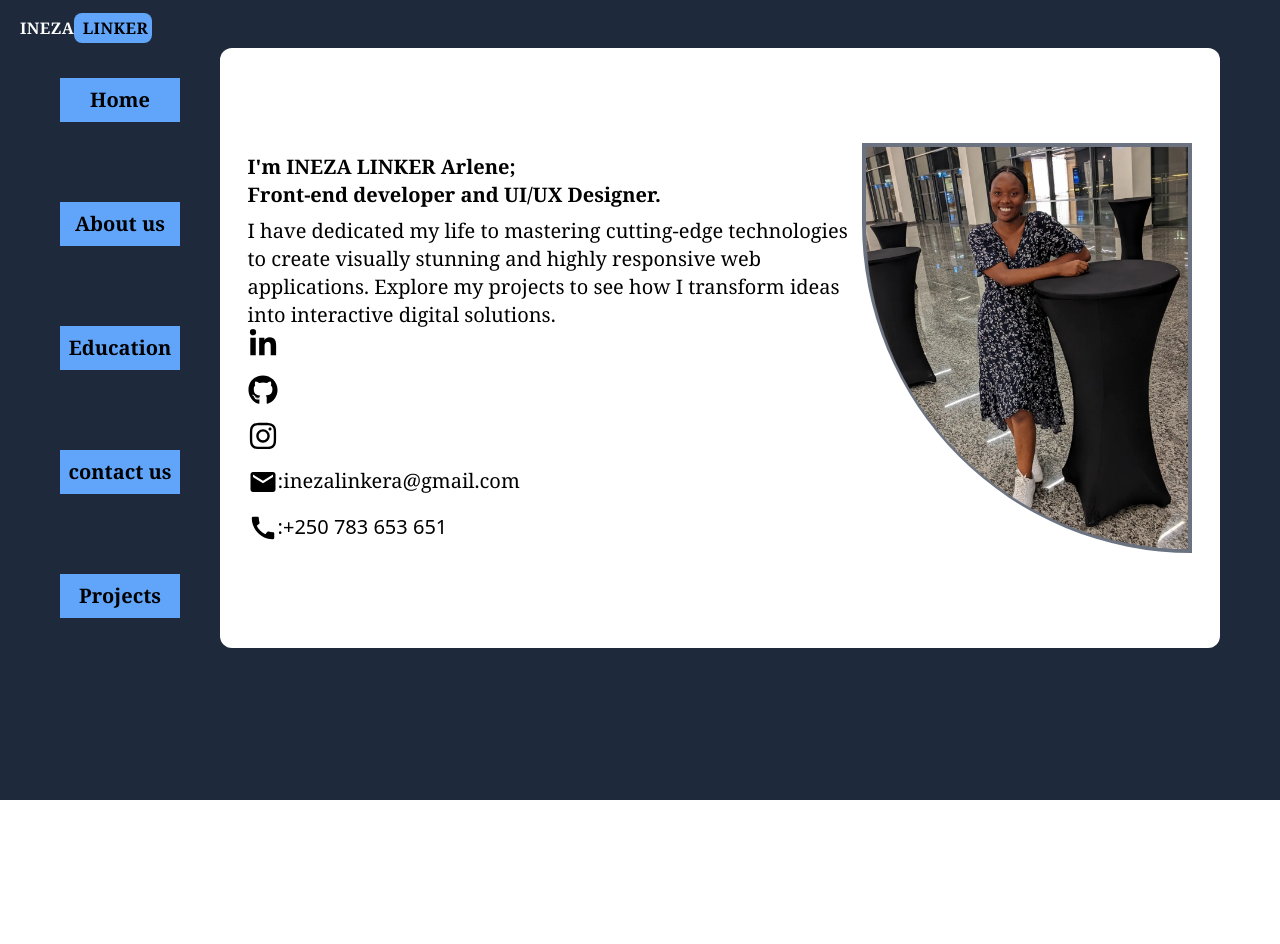
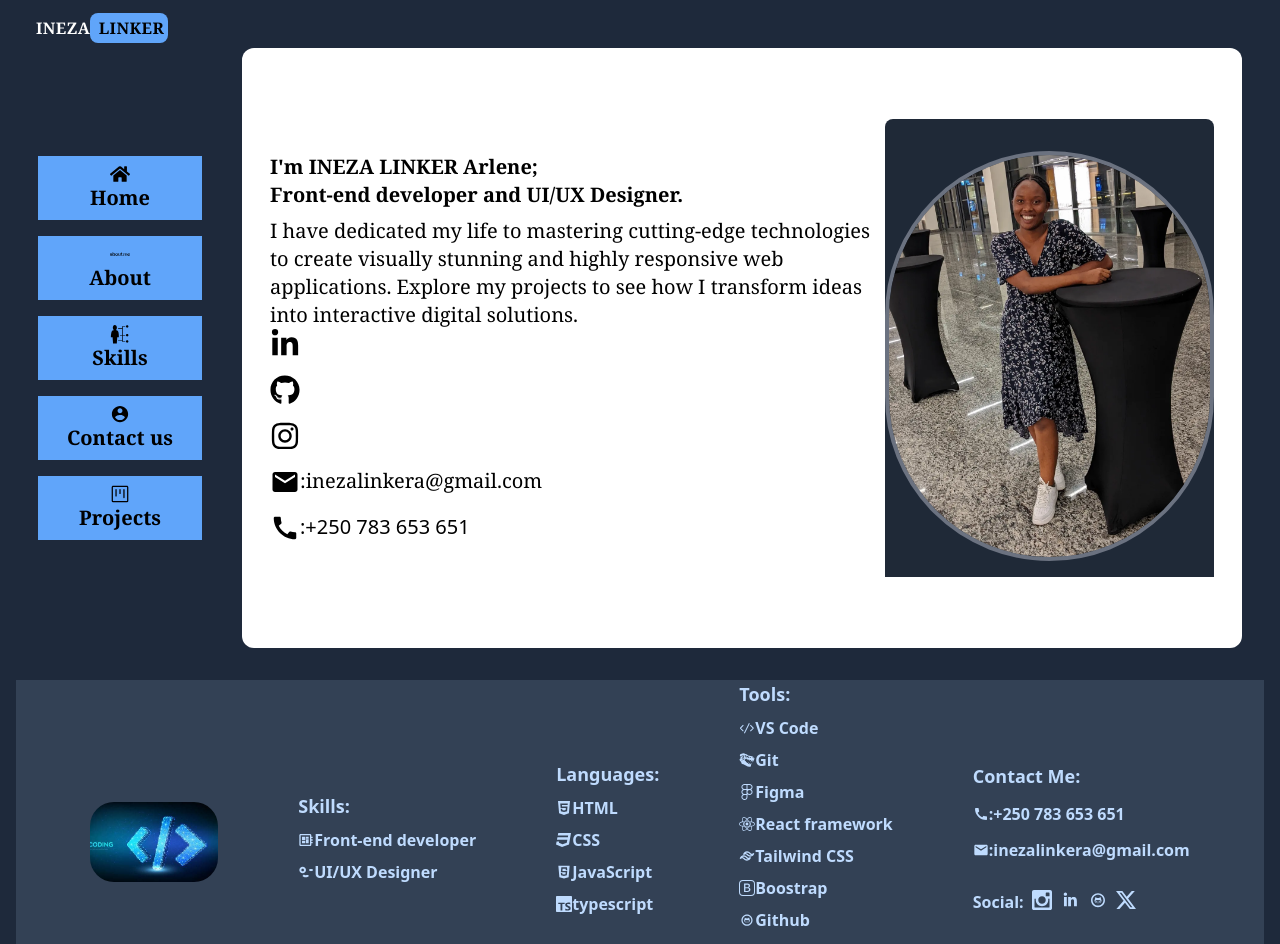
Before and after one commit to linkerAlx/my_portfolio, a React (Vite) app: page / in a window 1280 px wide. Shown: the top 944 px of the page. Before the commit the page ends 800 px from the top, so only its background shows below. Built offline with nearby package versions, Linux system fonts and the light colour scheme.

Commit message:
footer page

```diff
--- a/src/components/Footer.tsx
+++ b/src/components/Footer.tsx
@@ -1,8 +1,62 @@
 import React from 'react'
+import { BsBootstrap, BsTwitterX } from 'react-icons/bs'
+import { CgDesignmodo } from 'react-icons/cg'
+import { DiGithub, DiJavascript } from 'react-icons/di'
+import { FaFigma } from 'react-icons/fa'
+import { FaCss3, FaHtml5, FaReact } from 'react-icons/fa6'
+import { GiTRexSkull } from 'react-icons/gi'
+import { ImInstagram } from 'react-icons/im'
+import { LiaLinkedinIn } from 'react-icons/lia'
+import { MdCall, MdDeveloperBoard, MdEmail } from 'react-icons/md'
+import { RiTailwindCssLine } from 'react-icons/ri'
+import { SiMysql, SiTypescript, SiVite } from 'react-icons/si'
+import { VscCode } from 'react-icons/vsc'
+import Image from '../assets/images/download.jpg';
 
 const Footer :React.FC = () => {
   return (
-    <div>
+    <div className='bg-slate-700 flex flex-col lg:flex-row justify-center items-center lg:gap-20 gap-3  font-bold  mt-8 text-blue-200 '>
+        <div>
+        <img className='rounded-3xl mt-2 w-32 max-w-full h-auto' src={Image} alt="img" />
+      </div>
+      <div className='flex flex-col gap-2 '>
+        <h1 className='text-lg '>Skills:</h1>
+        <h3 className='flex'><MdDeveloperBoard className='mt-1'/>Front-end developer</h3>
+        <h3 className='flex '><CgDesignmodo className='mt-1  '/> UI/UX Designer</h3>
+      </div>
+      <div className='flex flex-col gap-2'>
+        <h1 className='text-lg '>Languages:</h1>
+        <h3 className='flex'><FaHtml5 className='mt-1  '/>HTML</h3>
+        <h3 className='flex'><FaCss3 className='mt-1  '/>CSS</h3>
+        <h3 className='flex'><DiJavascript className='mt-1  '/>JavaScript</h3>
+        <h3 className='flex'><SiTypescript className='mt-1  '/>typescript</h3>
+          </div>
+
+      <div className='flex flex-col gap-2'>
+        <h1 className='text-lg '>Tools:</h1>
+        <h3 className='flex'><VscCode className='mt-1  '/>VS Code</h3>
+        <h3 className='flex'><GiTRexSkull className='mt-1  '/>Git</h3>
+        <h3 className='flex'><FaFigma className='mt-1  '/>Figma</h3>
+        <h3 className='flex'><FaReact className='mt-1  '/>React framework</h3>
+        <h3 className='flex'><RiTailwindCssLine className='mt-1  '/>Tailwind CSS</h3>
+        <h3 className='flex'><BsBootstrap className='mt-1  '/>Boostrap</h3>
+        <h3 className='flex'><DiGithub className='mt-1  '/>Github</h3>
+        <h3 className='flex'><SiMysql className='mt-1  '/>Mysql</h3>
+        <h3 className='flex'><SiVite className='mt-1  '/>vite</h3>
+      </div>
+
+      <div className='flex flex-col gap-3'>
+        <h1 className='text-lg '>Contact Me:</h1>
+        <h3 className='flex'><MdCall className='mt-1'/>:+250 783 653 651</h3>
+        <h3 className='flex'><MdEmail className='mt-1'/>:inezalinkera@gmail.com</h3>
+        <div className='flex gap-2 mt-4 '>
+          <h1 className=' ' >Social:</h1>
+        <h3><ImInstagram size={20} /></h3>
+        <h3><LiaLinkedinIn size={20}/></h3>
+        <h3><DiGithub size={20}/></h3>
+        <h3><BsTwitterX size={20}/></h3>
+        </div>
+      </div>
 
     </div>
   )
--- a/src/components/Navbar.tsx
+++ b/src/components/Navbar.tsx
@@ -1,15 +1,20 @@
 import React from 'react'
+import { FaHome } from 'react-icons/fa';
+import { GiSkills } from 'react-icons/gi';
+import { GoProject } from 'react-icons/go';
+import { IoMdContact } from 'react-icons/io';
+import { SiAboutdotme } from 'react-icons/si';
  import { Link } from 'react-router-dom';
 
 const Navbar : React.FC= () => {
   return (
-    <div>
-     <div className=' flex lg:flex-col flex-row lg:gap-20 gap-2 font-serif font-bold lg:text-xl text-sm text-black '>
-      <button className="hover:underline p-o lg:p-2 bg-blue-400"> <Link to="/" >Home</Link></button>
-      <button className="hover:underline lg:p-2 bg-blue-400"> <Link to="/about" >About us </Link></button>
-      <button className="hover:underline lg:p-2 bg-blue-400">Education</button>
-      <button className="hover:underline lg:p-2 bg-blue-400">contact us</button>
-      <button className="hover:underline lg:p-2 bg-blue-400">Projects</button>
+    <div className=''>
+     <div className=' flex lg:flex-col flex-row  lg:gap-4 gap-2 font-serif font-bold lg:text-xl text-sm text-black  '>
+      <button className="hover:underline lg:p-2 bg-blue-400 "> <Link to="/" ><FaHome className='lg:mx-16'/>Home</Link></button>
+      <button className="hover:underline lg:p-2 bg-blue-400"> <Link to="/about" > <SiAboutdotme className='font-extrabold lg:mx-16'/>About </Link></button>
+      <button className="hover:underline lg:p-2 bg-blue-400"><GiSkills className=' lg:mx-16'/>Skills</button>
+      <button className="hover:underline lg:p-2 bg-blue-400"><IoMdContact className='lg:mx-16'/>Contact us</button>
+      <button className="hover:underline lg:p-2 bg-blue-400"> <GoProject className='lg:mx-16'/>Projects</button>
      </div>
     </div>
   )
--- a/src/pages/About.tsx
+++ b/src/pages/About.tsx
@@ -3,6 +3,7 @@ import { FaGithub,FaLinkedinIn,FaInstagram, } from 'react-icons/fa';
 import{MdCall,MdEmail} from 'react-icons/md'
 import LaptopImage from '../assets/images/backgr.jpg';
 import Navbar from '../components/Navbar';
+import Footer from '../components/Footer';
 
 const About: React.FC = () => {
   return (
@@ -31,6 +32,7 @@ const About: React.FC = () => {
             <div className='m-auto text-xl font-serif'> </div>
     </div>
     </div>
+    <Footer />
 </div>
   )
 }
--- a/src/pages/Homepage.tsx
+++ b/src/pages/Homepage.tsx
@@ -3,15 +3,16 @@ import { FaGithub,FaLinkedinIn,FaInstagram, } from 'react-icons/fa';
 import{MdCall,MdEmail} from 'react-icons/md'
 import LinkerImage from '../assets/images/linker.jpg';
 import Navbar from '../components/Navbar';
+import Footer from '../components/Footer';
 const Homepage:React.FC = () => {
   return (
-    <div className= 'bg-slate-800 bg-cover bg-center flex flex-col  py-4 min-h-screen lg:w-[1000px} '>
+    <div className= 'bg-slate-800 bg-cover bg-center flex flex-col  p-4 min-h-screen lg:w-[1000px} '>
         <p className='text-white font-bold tracking-wide font-serif mx-5 mb-2 '>INEZA<span className='bg-blue-400 rounded-lg p-1  text-black'> LINKER</span></p>
 
         <div className='flex flex-col lg:flex-row justify-center items-center gap-10'>
           <Navbar />
         <div className='bg-white place-self-center lg:w-[1000px] w-11/12 flex lg:flex-row flex-col p-7 min-h-[600px] rounded-xl'>
-        <div className='m-auto text-xl font-serif'>
+        <div className=' m-auto lg:text-xl font-serif'>
           <h1 className='font-bold '>I'm  INEZA LINKER Arlene; </h1>
           <h2 className='font-bold mb-2'>Front-end developer and UI/UX Designer.</h2>
           <p> I have dedicated my life to mastering cutting-edge technologies to create visually stunning and highly responsive web applications. Explore my projects to see how I transform ideas into interactive digital solutions.</p>
@@ -30,11 +31,12 @@ const Homepage:React.FC = () => {
           </div>
         </div>
 
-        <div className='m-auto'>
-          <img  className='rounded-bl-full border-solid   border-4  border-gray-500' src={LinkerImage} alt="my_image" />
+        <div className='m-auto bg-gray-800 pt-8  pb-4 rounded-t-lg object-cover'>
+          <img  className='rounded-t-full rounded-b-full w-full max-w-full h-auto border-solid   border-4  border-gray-500' src={LinkerImage} alt="my_image" />
                 </div>
         </div>
         </div>
+        <Footer />
     </div>
   )
 }
```
Also changed, not shown: src/assets/images/download.jpg (added), src/assets/images/image.jfif (added).
